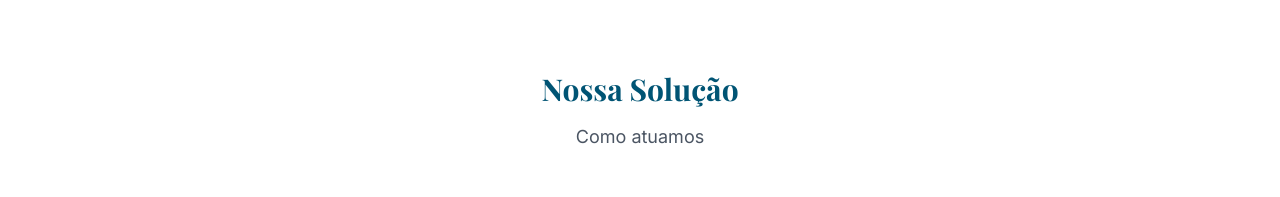
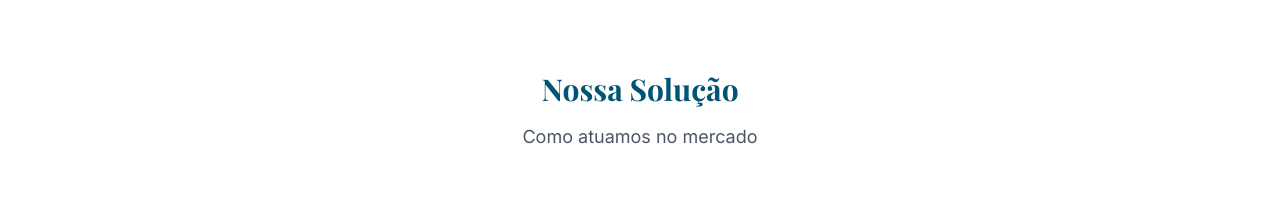
Before and after one commit to wesleygurgel/fiscall, a React (Vite) app: page / in a window 1280 px wide. Shown: the part 3460-3657 px from the top of the page. Built offline with nearby package versions, Linux system fonts and the light colour scheme.

Commit message:
fix: changes github-pages

```diff
--- a/index.html
+++ b/index.html
@@ -4,7 +4,7 @@
     <meta charset="UTF-8" />
     <link rel="icon" type="image/svg+xml" href="/favicon.svg" />
     <meta name="viewport" content="width=device-width, initial-scale=1.0" />
-    <title>FiscALL</title>
+    <title>FiscALL - Inteligência Tributária</title>
   </head>
   <body>
     <div id="root"></div>
--- a/package.json
+++ b/package.json
@@ -26,6 +26,7 @@
     "eslint": "^8.45.0",
     "eslint-plugin-react-hooks": "^4.6.0",
     "eslint-plugin-react-refresh": "^0.4.3",
+    "gh-pages": "^6.3.0",
     "postcss": "^8.4.31",
     "tailwindcss": "^3.3.5",
     "typescript": "^5.0.2",
--- a/src/components/SolutionSection.tsx
+++ b/src/components/SolutionSection.tsx
@@ -20,7 +20,7 @@ export default function SolutionSection() {
             animate={{ opacity: 1, y: 0 }}
             transition={{ duration: 0.5, delay: 0.1 }}
           >
-            Como atuamos
+            Como atuamos no mercado
           </motion.p>
         </div>
 
```
Also changed, not shown: 1 other file (tests, documents, lock files or other folders).
